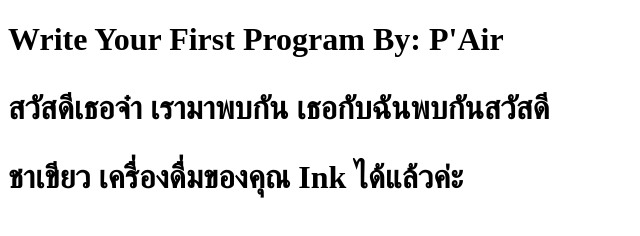
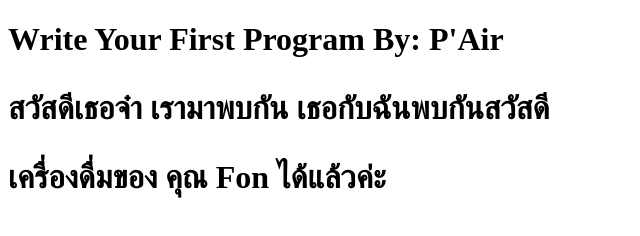
Before and after one commit to Falaloon/Js0001, a website: page index.html in a window 1280 px wide. Shown: the whole page, without its empty margins (0-640 px from the left). Drawn offline with Linux system fonts and the light colour scheme.

Commit message:
add sayHelloAndOrderReadyMessage function to html file

```diff
--- a/functionCafe.js
+++ b/functionCafe.js
@@ -14,9 +14,9 @@ orderReadyMessage("กาแฟ", "few");
 orderReadyMessage("ชาเขียว", "Ink");
 orderReadyMessage("ชาไทย", "May");
 
-// function sayHelloAndOrderReadyMessage(customerName) {
-//   console.log("Welcome ka K'" + customerName);
-//   console.log("เครื่องดื่มของ คุณ" + " " + customerName + " " + "ได้แล้วค่ะ");
-// }
+function sayHelloAndOrderReadyMessage(customerName) {
+  console.log("Welcome ka K'" + customerName);
+  document.getElementById("display").innerHTML = ("เครื่องดื่มของ คุณ" + " " + customerName + " " + "ได้แล้วค่ะ");
+}
 
-// sayHelloAndOrderReadyMessage("Fon");
+sayHelloAndOrderReadyMessage("Fon");
--- a/index.html
+++ b/index.html
@@ -13,11 +13,12 @@
             <p>สวัสดีเธอจ๋า เรามาพบกัน เธอกับฉันพบกันสวัสดี</p>
             <p id="display"></p>
 
-            <script>
-                function orderReadyMessage(menu, customerName) {
-                    document.getElementById("display").innerHTML = menu + " " + "เครื่องดื่มของคุณ" + " " + customerName + " " + "ได้แล้วค่ะ"
-                }
-                orderReadyMessage("ชาเขียว", "Ink")
+            <script src="functionCafe.js">
+                // function orderReadyMessage(menu, customerName) {
+                //     document.getElementById("display").innerHTML = menu + " " + "เครื่องดื่มของคุณ" + " " + customerName + " " + "ได้แล้วค่ะ"
+                // }
+                // orderReadyMessage("ชาเขียว", "Ink")
+
             </script>
 </body>
 
```
